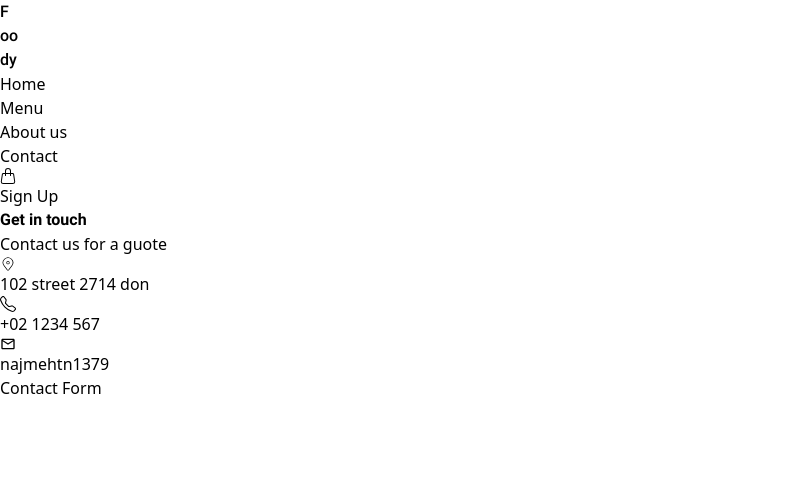
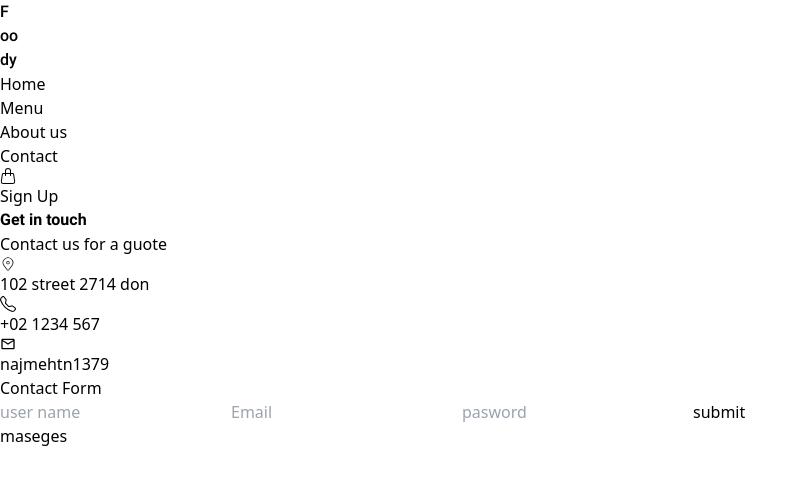
Before and after one commit to najmatn00/menu-resturant, a React (Vite) app: page /contact in a window 1280 px wide. Shown: the top 484 px of the page, without its empty margins (0-808 px from the left). Built offline with nearby package versions, Linux system fonts and the light colour scheme.

Commit message:
add contacts components and finish it

```diff
--- a/src/contact/contact.jsx
+++ b/src/contact/contact.jsx
@@ -1,34 +1,34 @@
 import {CiLocationOn} from 'react-icons/ci'
 import {MdOutlineMailOutline} from 'react-icons/md'
 import {BsTelephone} from 'react-icons/bs'
+import ContactsHeader from './contactsHader'
+import ContactForm from './contactForm'
 const Contact = () => {
     return ( <>
                 <div className="flex flex-col justify-center items-center mt-8 gap-2">
+
                     <h1 className="Robt_bold text-3xl text-white">Get in touch</h1>
                     <p className="Robt-regular text-white ">Contact us for a guote</p>
                 </div>
                 <div className="flex justify-center items-center gap-10 my-6">
-    <div className="flex flex-col justify-center items-center gap-2">
+                    <ContactsHeader>
                         <CiLocationOn className='w-6 h-6'/>
                         <p className='text-sm'>102 street 2714 don</p>
 
-    </div>
-    <div className="flex flex-col justify-center items-center gap-2">
+                    </ContactsHeader>
+                    <ContactsHeader>
                         <BsTelephone className='w-6 h-6'/>
                         <p className='text-sm'>+02 1234 567</p>
 
-    </div>
-    <div className="flex flex-col justify-center items-center gap-2">
+                    </ContactsHeader>
+                    <ContactsHeader>
                         <MdOutlineMailOutline className='w-6 h-6'/>
                         <p className='text-sm'>najmehtn1379</p>
 
-    </div>
+                    </ContactsHeader>
                 </div>
                 <div className="flex justify-center items-center ">
-    <div className=" w-96 rounded-xl h-96 bg-white">
-    <p>Contact Form</p>
-
-    </div>
+                    <ContactForm/>
                 </div>
     </> );
 }
--- /dev/null
+++ b/src/contact/contactForm.jsx
@@ -0,0 +1,46 @@
+import Button from '../ui/Button'
+import { useState } from 'react'
+const ContactForm = () => {
+    let [dateContactUs,setDateContactUs] =useState({
+        name:"username",
+        pws:"pws",
+        Email:"email",
+        text:"text"
+    });
+    let ChangeHandlerUserName=(evet)=>{
+        console.log(evet.target.value);
+    }
+    let ChangeHandlerPws=(evet)=>{
+        console.log(evet.target.value);
+    }
+    let ChangeHandlerEmail=(evet)=>{
+        console.log(evet.target.value);
+    }
+    let ChangeHandlerText=(evet)=>{
+        console.log(evet.target.value);
+    }
+    let onClickSubmit=()=>{
+        // this function use to submit the date whit POST method
+        console.log("submit");
+    }
+    return ( <>
+        <div className=" rounded-xl h-96 bg-white p-4 flex gap-4">
+                <div className=" flex flex-col gap-4">
+                    <p>Contact Form</p>
+                    <input onChange={ChangeHandlerUserName} type="text" placeholder="user name"  className="border border-gray-300 py-2 px-4 rounded-md" />
+                    <input onChange={ChangeHandlerEmail} type="email" placeholder="Email"  className="border border-gray-300 py-2 px-4 rounded-md"/>
+                    <input onChange={ChangeHandlerPws} type="pasword "  placeholder="pasword" className="border border-gray-300 py-2 px-4 rounded-md"/>
+                    <Button click={onClickSubmit}  classCss=' py-2 px-6 bg-[#d41a27] text-white  rounded-md '>
+                        submit
+                    </Button>
+                </div>
+                <div className="flex flex-col h-full">
+                    <label htmlFor="">maseges</label>
+                    <input onChange={ChangeHandlerText} type="text" className="border-2 border-gray-300 rounded-md h-full w-64"  />
+                </div>
+
+        </div>
+    </> );
+}
+
+export default ContactForm;
--- /dev/null
+++ b/src/contact/contactsHader.jsx
@@ -0,0 +1,7 @@
+const ContactsHeader = ({children}) => {
+    return ( <div className="flex flex-col justify-center items-center gap-2">
+        {children}
+    </div> );
+}
+
+export default ContactsHeader;
--- a/src/ui/Button.jsx
+++ b/src/ui/Button.jsx
@@ -1,7 +1,10 @@
-const Button = ({children,color,textColor,click}) => {
+const Button = ({
+    children,color,textColor,click,
+    classCss=" border p-2 px-4 rounded-3xl bg-[#D41B27]  text-sm "
+}) => {
     console.log(textColor)
     return ( <>
-    <button onClick={click} className={textColor +" border p-2 px-4 rounded-3xl bg-[#D41B27]  text-sm  " +color }>{children}</button>
+    <button onClick={click} className={textColor +classCss +color }>{children}</button>
     </> );
 }
 
```
Lines whose indentation alone changed are shown as unchanged.
